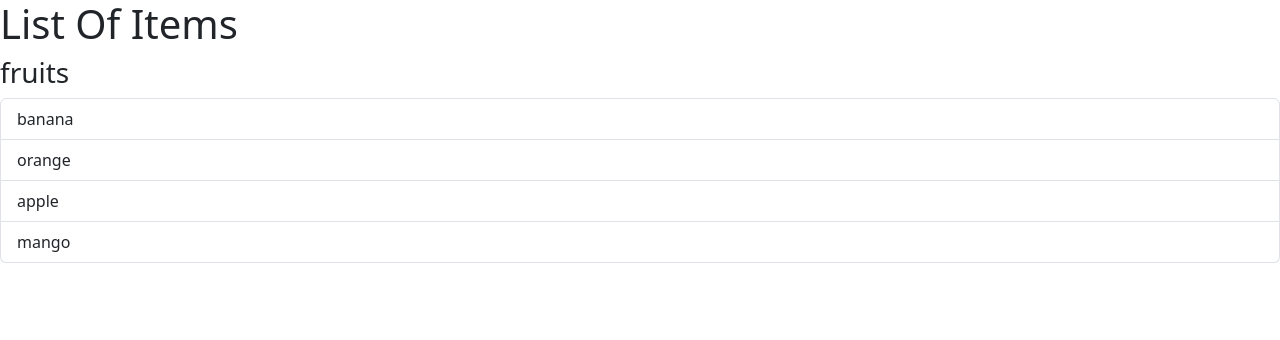
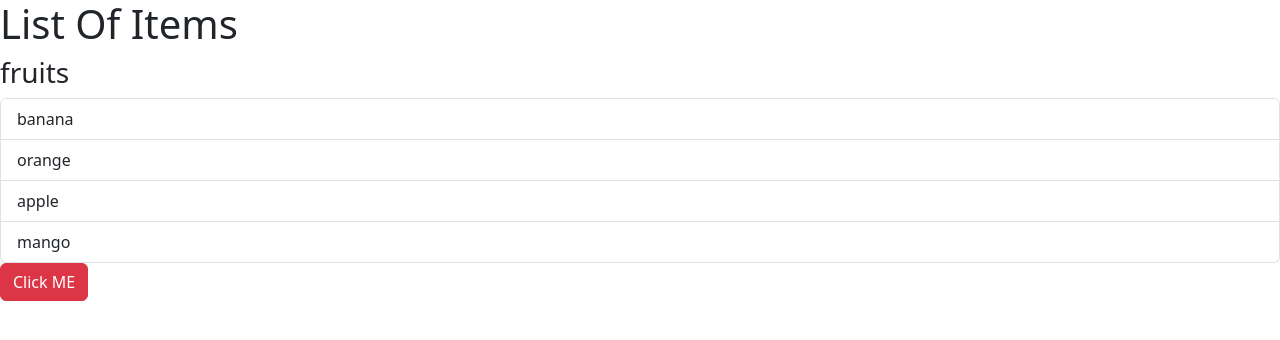
Before and after one commit to Sudaisneelambra/LearnReact, a React (Vite) app: page / in a window 1280 px wide. Shown: the top 340 px of the page. Built offline with nearby package versions, Linux system fonts and the light colour scheme.

Commit message:
learning acratc completted

```diff
--- a/src/App.tsx
+++ b/src/App.tsx
@@ -1,13 +1,27 @@
 import ListGroup from './components/ListGroup';
+import Alert from './components/Alert'
+import Button from './components/Button';
 import './App.css'
+import { useState } from 'react';
 
 
 
 function App(){
 
+  const Clicking=()=>{
+    console.log('sunnani');
+  }
+
+  const [state, setState] =useState(false)
+
   const items = ['banana', 'orange', 'apple','mango']
   const handle = (item:string)=> console.log(item)
-  return <div className="main"><ListGroup items={items} heading='fruits' onselectItem ={handle}/></div>
+  return <>
+  <div className="main"><ListGroup items={items} heading='fruits' onselectItem ={handle}/></div>
+  {state && <Alert onClose={()=> setState(false)}>Koorad</Alert>}
+
+  <Button color='danger' name='Click ME' onClick={()=>{setState(true)}} />
+  </>
 }
 
 export default App;
--- /dev/null
+++ b/src/components/Alert.tsx
@@ -0,0 +1,14 @@
+
+interface Props{
+    children:string;
+    onClose:()=>void
+}
+
+function Alert({children,onClose}:Props){
+    return(<>
+        <div className="alert alert-primary alert-dismissible">Sudai anu neelamra {children} <button className="btn-close" onClick={onClose}></button></div>
+        </>
+    )
+}
+
+export default Alert
--- /dev/null
+++ b/src/components/Button.tsx
@@ -0,0 +1,15 @@
+
+interface Props{
+    name:string;
+    color?:string;
+    onClick:()=>void
+}
+
+
+function Button ({name, color,onClick}:Props){
+    return<>
+    <button className={`btn btn-${color}`} onClick={onClick}>{name}</button>
+    </>
+}
+
+export default Button;
```
